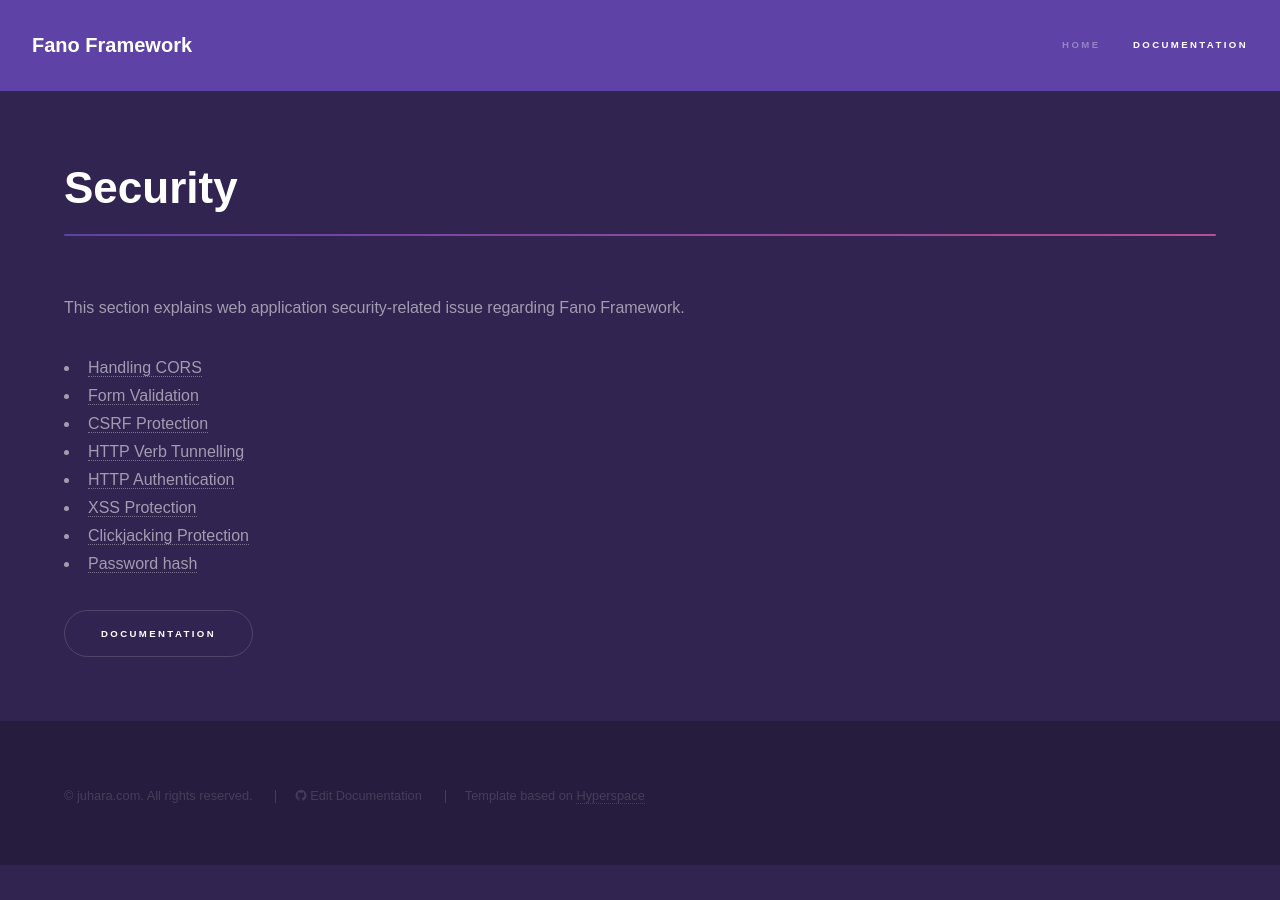
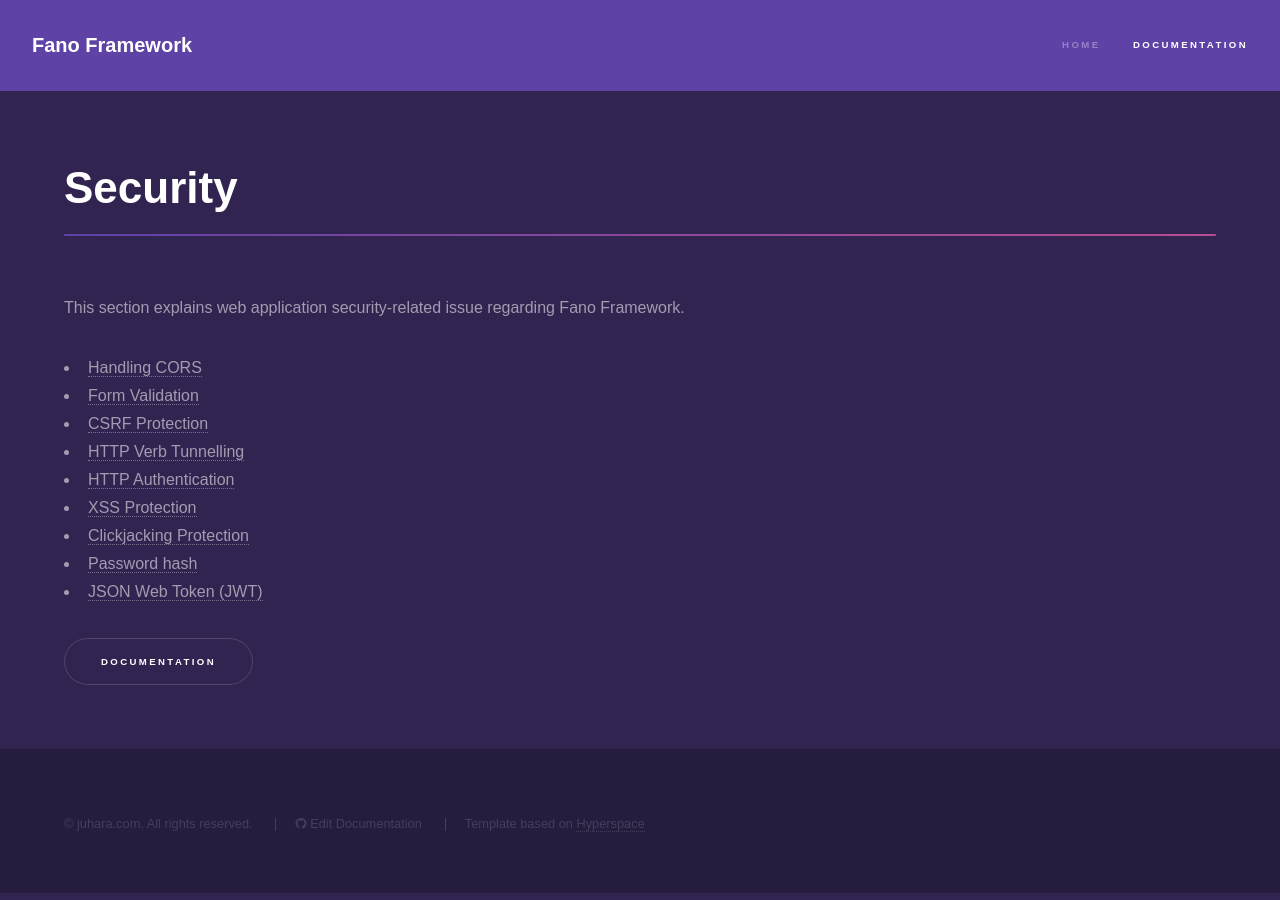
Before and after one commit to fanoframework/fanoframework.github.io, a Jekyll site: the page built from security/index.md, in a window 1280 px wide. Built offline with Jekyll 4.4.1, drawn with Linux system fonts in a browser that asks for light colours; our own code applies the rules of GitHub Pages for plain Markdown files.

Commit message:
add link to jwt

```diff
--- a/security/index.md
+++ b/security/index.md
@@ -15,3 +15,4 @@
 - [XSS Protection](/security/xss-protection)
 - [Clickjacking Protection](/security/clickjacking-protection)
 - [Password hash](/security/password-hash)
+- [JSON Web Token (JWT)](/security/jwt)
```
Also changed, not shown: documentation/index.md (+1 -0 lines).
